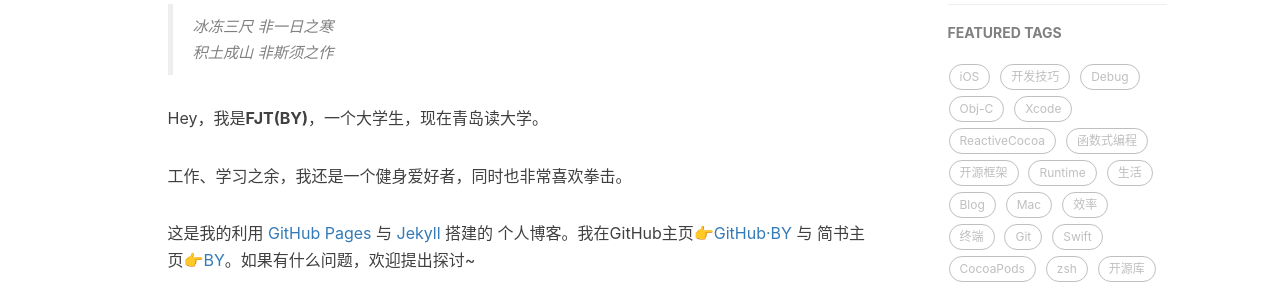
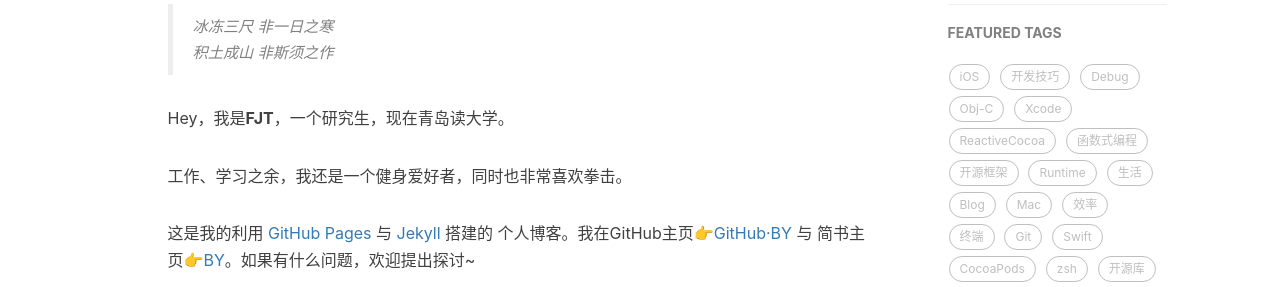
Before and after one commit to fanjiteng/fanjiteng.github.io, a Jekyll site: the page built from about.html, in a window 1280 px wide. Shown: the part 454-741 px from the top of the page. Built offline with Jekyll 4.4.1, drawn with Linux system fonts in a browser that asks for light colours; nearby versions of some CDN libraries; comment, search, counter and statistics services are not loaded.

Commit message:
Update about.html

```diff
--- a/about.html
+++ b/about.html
@@ -18,7 +18,7 @@ header-img: "img/post-bg-rwd.jpg"
     <blockquote><p>冰冻三尺 非一日之寒<br>
     积土成山 非斯须之作</p></blockquote>
 
-    <p>Hey，我是<strong>FJT(BY)</strong>，一个大学生，现在青岛读大学。</p>
+    <p>Hey，我是<strong>FJT</strong>，一个研究生，现在青岛读大学。</p>
 
     <p>工作、学习之余，我还是一个健身爱好者，同时也非常喜欢拳击。</p>
 
```
